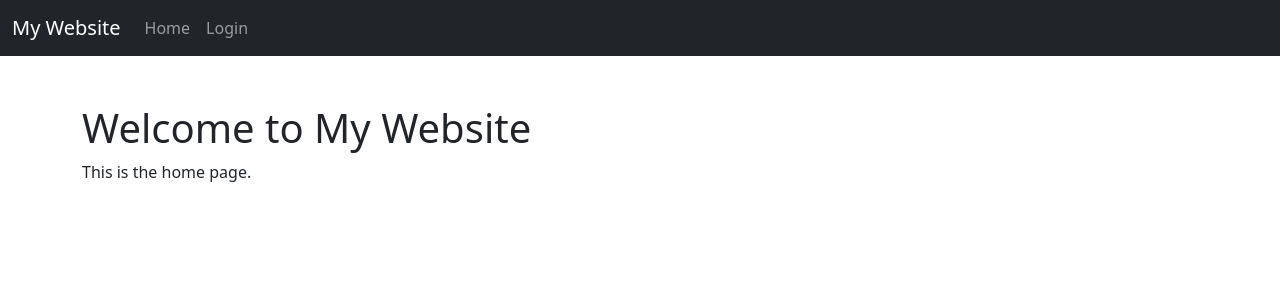
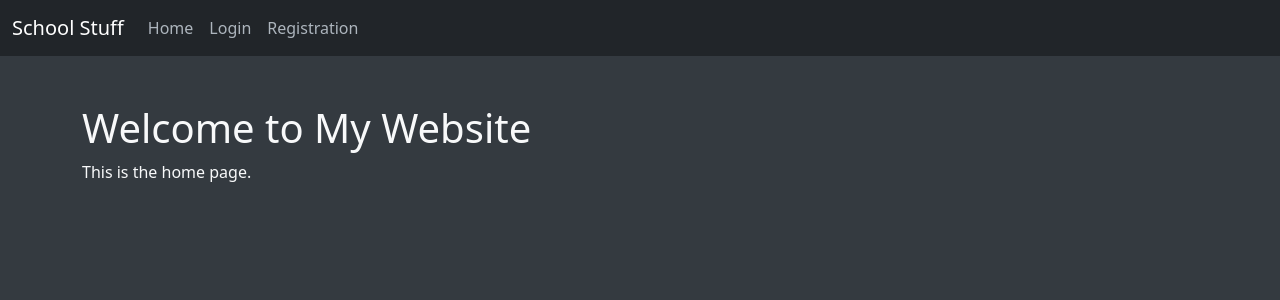
Before and after one commit to Balazs527/Sulis-Weblap02, a PHP site: page / in a window 1280 px wide. Shown: the top 300 px of the page. Run offline with PHP 8.4, Linux system fonts and the light colour scheme.

Commit message:
..................................................

```diff
--- /dev/null
+++ b/dark-theme.css
@@ -0,0 +1,30 @@
+:root {
+    --bs-primary: #0d6efd;
+    --bs-secondary: #6c757d;
+    --bs-success: #198754;
+    --bs-info: #0dcaf0;
+    --bs-warning: #ffc107;
+    --bs-danger: #dc3545;
+    --bs-light: #343a40;
+    --bs-dark: #f8f9fa;
+    --bs-white: #212529;
+    --bs-gray: #adb5bd;
+    --bs-gray-dark: #6c757d;
+  }
+
+  body {
+    background-color: var(--bs-light);
+    color: var(--bs-dark);
+  }
+
+  .navbar {
+    background-color: var(--bs-gray);
+  }
+
+  .navbar .nav-link {
+    color: var(--bs-gray);
+  }
+
+  .navbar .nav-link:hover {
+    color: var(--bs-light);
+  }
--- a/header.php
+++ b/header.php
@@ -6,12 +6,13 @@
     <meta name="viewport" content="width=device-width, initial-scale=1.0">
     <title>PHP Login & Registration</title>
     <link href="https://cdn.jsdelivr.net/npm/bootstrap@5.3.0-alpha1/dist/css/bootstrap.min.css" rel="stylesheet">
+    <link href="dark-theme.css" rel="stylesheet">
 </head>
 
 <body>
     <nav class="navbar navbar-expand-lg navbar-dark bg-dark">
         <div class="container-fluid">
-            <a class="navbar-brand" href="index.php">My Website</a>
+            <a class="navbar-brand" href="index.php">School Stuff</a>
             <button class="navbar-toggler" type="button" data-bs-toggle="collapse" data-bs-target="#navbarNav" aria-controls="navbarNav" aria-expanded="false" aria-label="Toggle navigation">
                 <span class="navbar-toggler-icon"></span>
             </button>
@@ -26,6 +27,7 @@
                         echo '<li class="nav-item"><a class="nav-link" href="logout.php">Logout</a></li>';
                     } else {
                         echo '<li class="nav-item"><a class="nav-link" href="login.php">Login</a></li>';
+                        echo '<li class="nav-item"><a class="nav-link" href="register.php">Registration</a></li>';
                     }
                     ?>
                 </ul>
```
